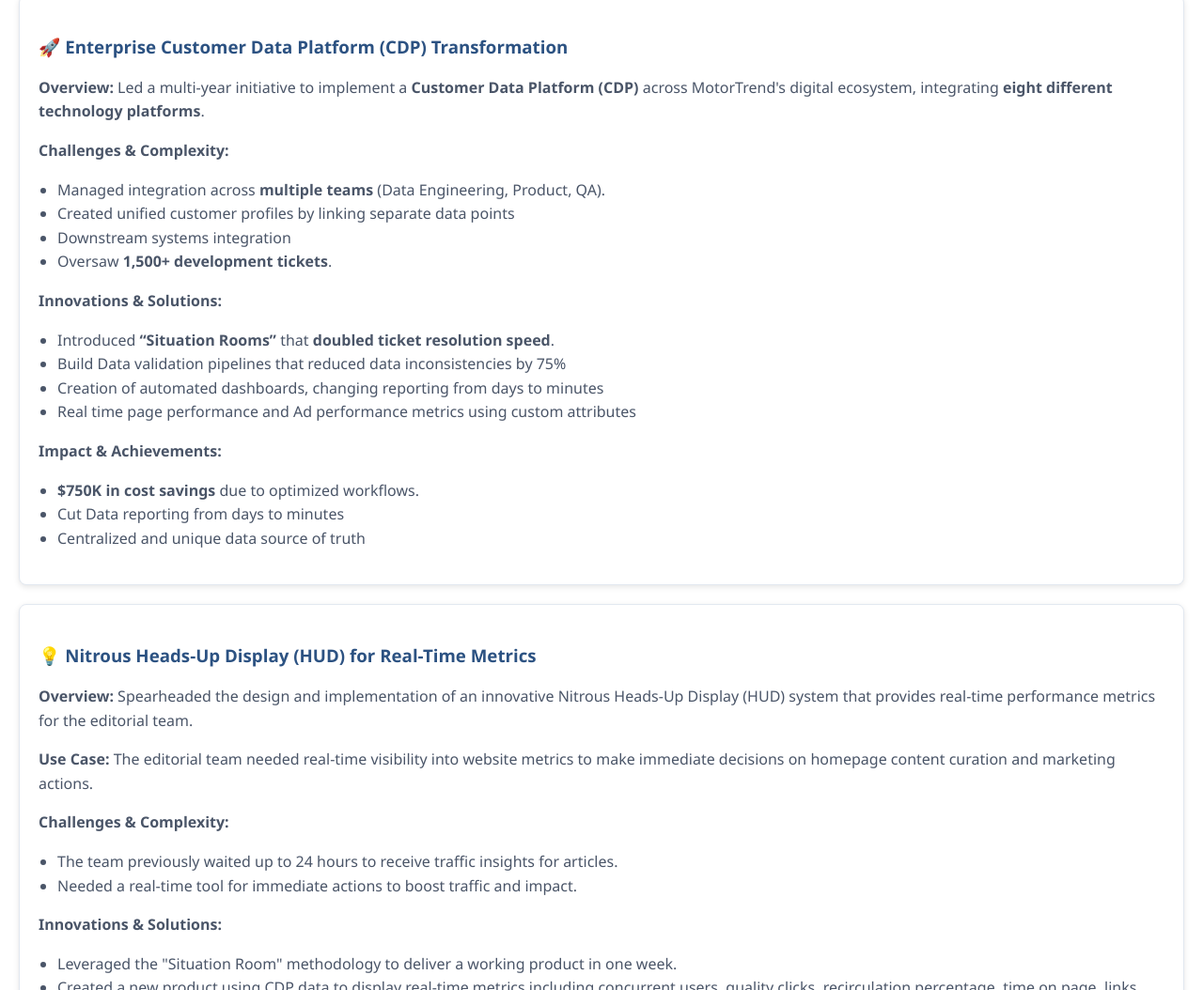
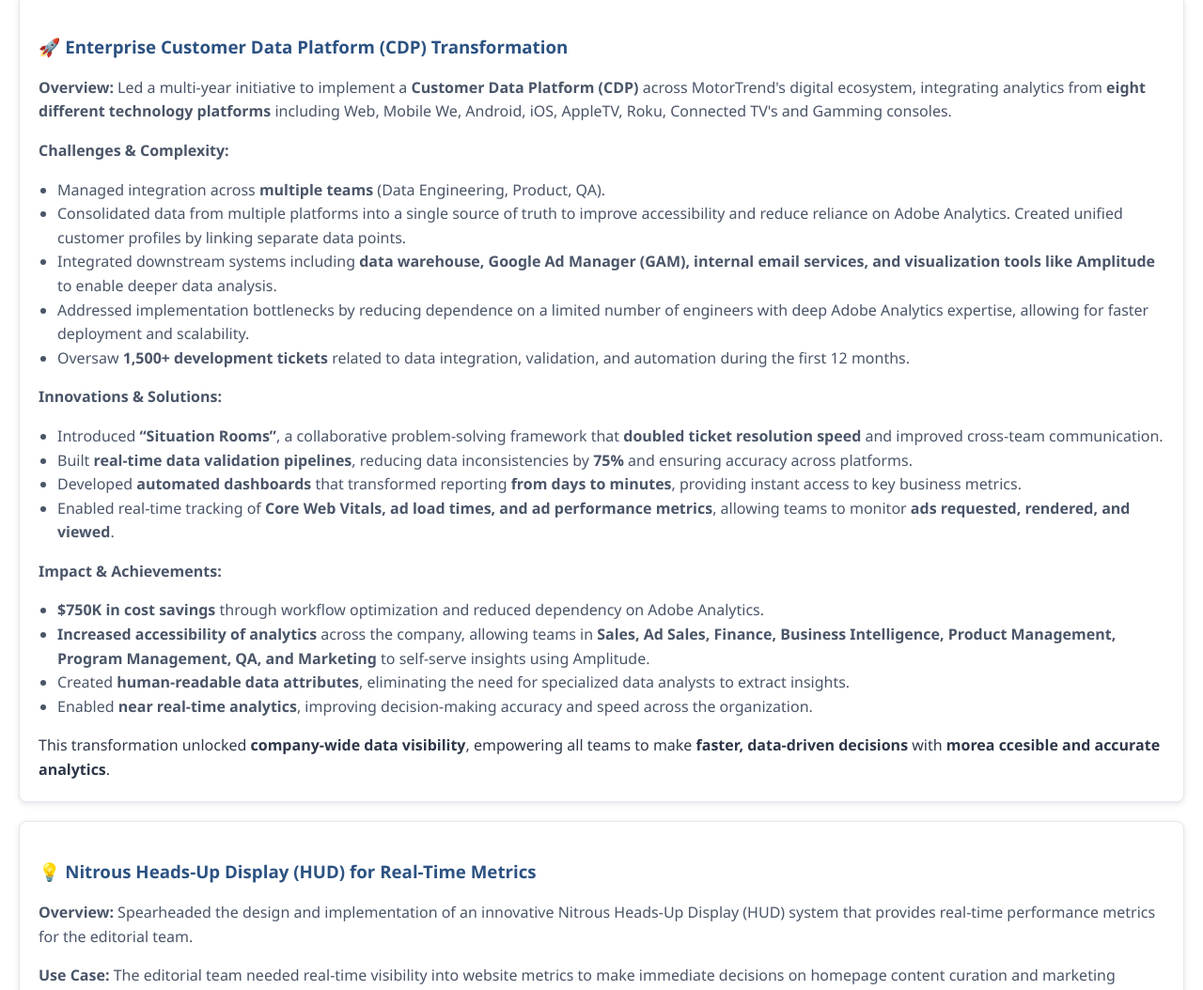
Before and after one commit to gtapia75/gtapia75.github.io, a plain HTML site: page index.html in a window 1280 px wide. Shown: the part 1248-2302 px from the top of the page at 94% size. Drawn offline with Linux system fonts and the light colour scheme.

Commit message:
Update CDP information

```diff
--- a/index.html
+++ b/index.html
@@ -65,27 +65,30 @@
 
         <div class="project-card2">
             <h3>🚀 Enterprise Customer Data Platform (CDP) Transformation</h3>
-            <p><strong>Overview:</strong> Led a multi-year initiative to implement a <strong>Customer Data Platform (CDP)</strong> across MotorTrend's digital ecosystem, integrating <strong>eight different technology platforms</strong>.</p>
+            <p><strong>Overview:</strong> Led a multi-year initiative to implement a <strong>Customer Data Platform (CDP)</strong> across MotorTrend's digital ecosystem, integrating analytics from <strong>eight different technology platforms</strong> including Web, Mobile We, Android, iOS, AppleTV, Roku, Connected TV's and Gamming consoles.</p>
             <p><strong>Challenges & Complexity:</strong></p>
             <ul>
                 <li>Managed integration across <strong>multiple teams</strong> (Data Engineering, Product, QA).</li>
-                <li>Created unified customer profiles by linking separate data points</li>
-                <li>Downstream systems integration</li>
-                <li>Oversaw <strong>1,500+ development tickets</strong>.</li>
+                <li>Consolidated data from multiple platforms into a single source of truth to improve accessibility and reduce reliance on Adobe Analytics. Created unified customer profiles by linking separate data points.</li>
+                <li>Integrated downstream systems including <strong>data warehouse, Google Ad Manager (GAM), internal email services, and visualization tools like Amplitude</strong> to enable deeper data analysis.</li>
+                <li>Addressed implementation bottlenecks by reducing dependence on a limited number of engineers with deep Adobe Analytics expertise, allowing for faster deployment and scalability.</li>
+                <li>Oversaw <strong>1,500+ development tickets</strong> related to data integration, validation, and automation during the first 12 months.</li>
             </ul>
             <p><strong>Innovations & Solutions:</strong></p>
             <ul>
-                <li>Introduced <strong>“Situation Rooms”</strong> that <strong>doubled ticket resolution speed</strong>.</li>
-                <li>Build Data validation pipelines that reduced data inconsistencies by 75%</li>
-                <li>Creation of automated dashboards, changing reporting from days to minutes</li>
-                <li>Real time page performance and Ad performance metrics using custom attributes</li>
+                <li>Introduced <strong>“Situation Rooms”</strong>, a collaborative problem-solving framework that <strong>doubled ticket resolution speed</strong> and improved cross-team communication.</li>
+                <li>Built <strong>real-time data validation pipelines</strong>, reducing data inconsistencies by <strong>75%</strong> and ensuring accuracy across platforms.</li>
+                <li>Developed <strong>automated dashboards</strong> that transformed reporting <strong>from days to minutes</strong>, providing instant access to key business metrics.</li>
+                <li>Enabled real-time tracking of <strong>Core Web Vitals, ad load times, and ad performance metrics</strong>, allowing teams to monitor <strong>ads requested, rendered, and viewed</strong>.</li>
             </ul>
             <p><strong>Impact & Achievements:</strong></p>
             <ul>
-                <li><strong>$750K in cost savings</strong> due to optimized workflows.</li>
-                <li>Cut Data reporting from days to minutes</li>
-                <li>Centralized and unique data source of truth</li>
+                <li><strong>$750K in cost savings </strong> through workflow optimization and reduced dependency on Adobe Analytics.</li>
+                <li><strong>Increased accessibility of analytics</strong> across the company, allowing teams in <strong>Sales, Ad Sales, Finance, Business Intelligence, Product Management, Program Management, QA, and Marketing</strong> to self-serve insights using Amplitude.</li>
+                <li>Created <strong>human-readable data attributes</strong>, eliminating the need for specialized data analysts to extract insights.</li>
+                <li>Enabled <strong>near real-time analytics</strong>, improving decision-making accuracy and speed across the organization.</li>
             </ul>
+            This transformation unlocked <strong>company-wide data visibility</strong>, empowering all teams to make <strong>faster, data-driven decisions</strong> with <strong>morea ccesible and accurate analytics</strong>.
         </div>
 
         <div class="project-card2">
```
